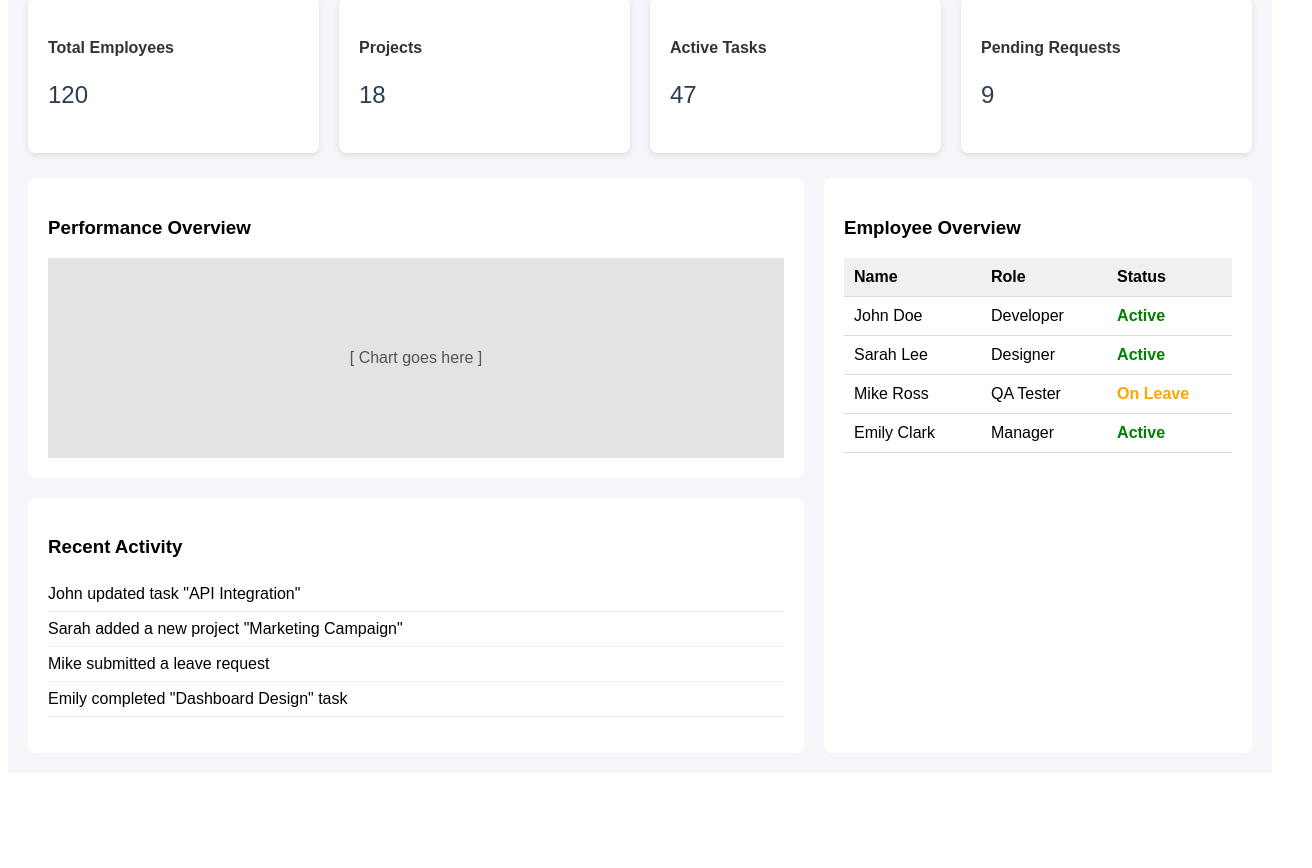
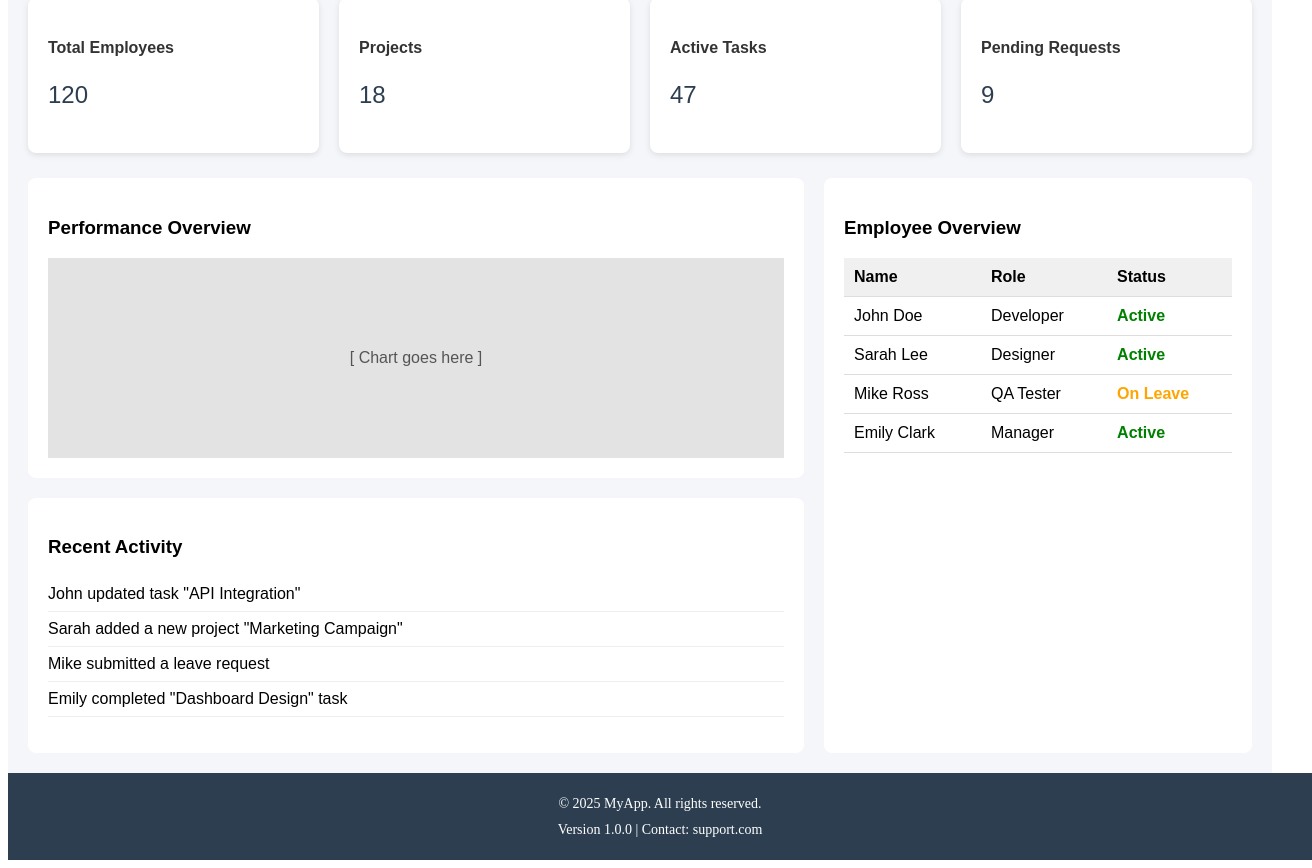
Before and after one commit to saikrishna76845/angular12, an Angular app: page / in a window 1280 px wide. Shown: the part 880-1748 px from the top of the page, 1312 px wide, since content can reach past the window. Before the commit the page ends 1661 px from the top, so only its background shows below. Built offline with nearby package versions, Linux system fonts and the light colour scheme.

Commit message:
footer code

```diff
--- a/src/app/components/dashboard/dashboard.component.html
+++ b/src/app/components/dashboard/dashboard.component.html
@@ -1,3 +1,4 @@
 <app-navbar></app-navbar>
 <app-sidebar></app-sidebar>
 <app-main></app-main>
+<app-footer></app-footer>
--- a/src/app/components/footer/footer.component.css
+++ b/src/app/components/footer/footer.component.css
@@ -0,0 +1,21 @@
+.app-footer {
+  background-color: #2c3e50;
+  color: #ffffff;
+  padding: 15px 20px;
+  text-align: center;
+  font-size: 14px;
+  position: relative;
+  bottom: 0;
+  width: 100%;
+}
+
+.footer-content p {
+  margin: 5px 0;
+  line-height: 1.5;
+}
+
+@media (max-width: 600px) {
+  .footer-content {
+    font-size: 13px;
+  }
+}
--- a/src/app/components/footer/footer.component.html
+++ b/src/app/components/footer/footer.component.html
@@ -1 +1,6 @@
-<p>footer works!</p>
+<footer class="app-footer">
+  <div class="footer-content">
+    <p>&copy; 2025 MyApp. All rights reserved.</p>
+    <p>Version 1.0.0 | Contact: support.com</p>
+  </div>
+</footer>
```
